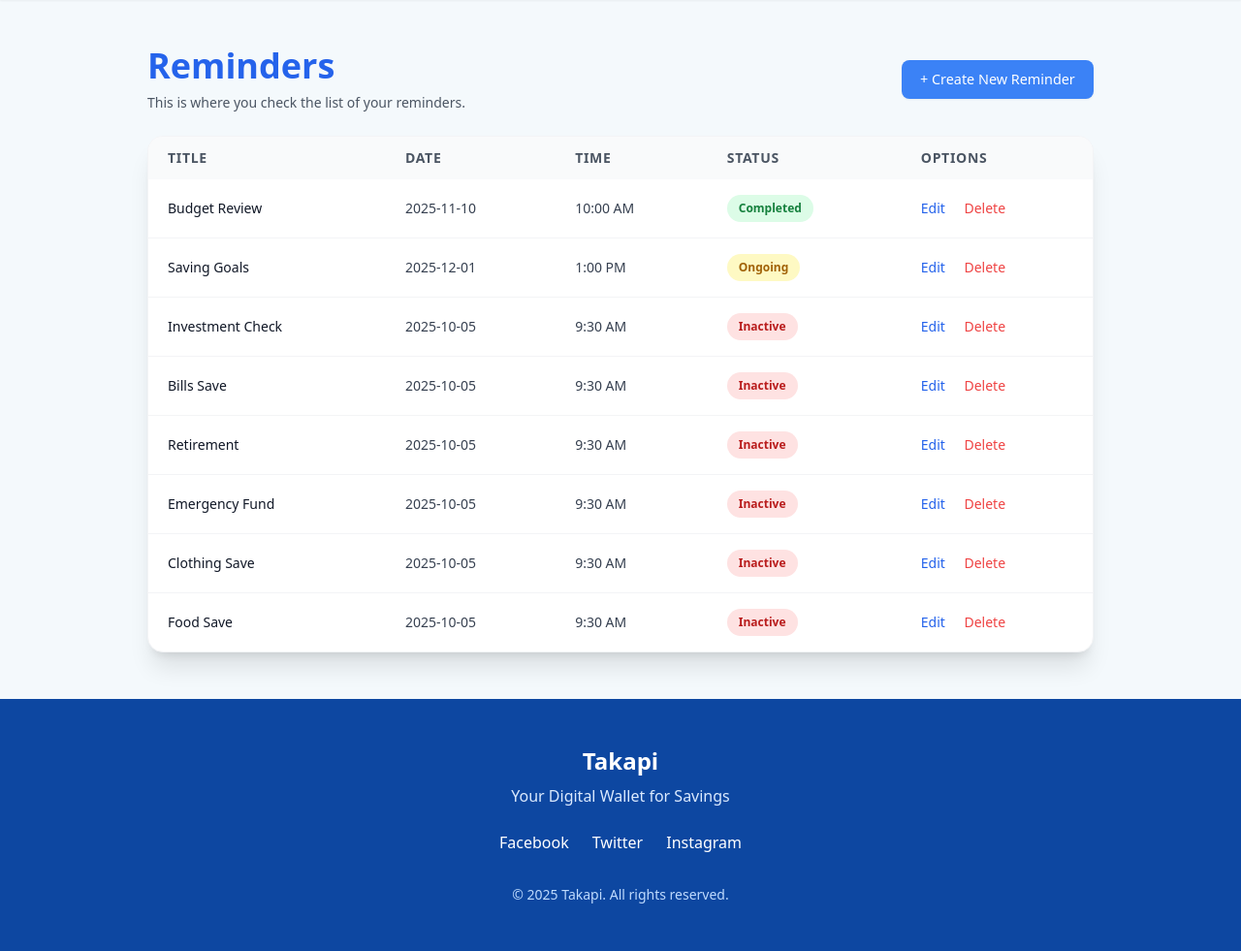
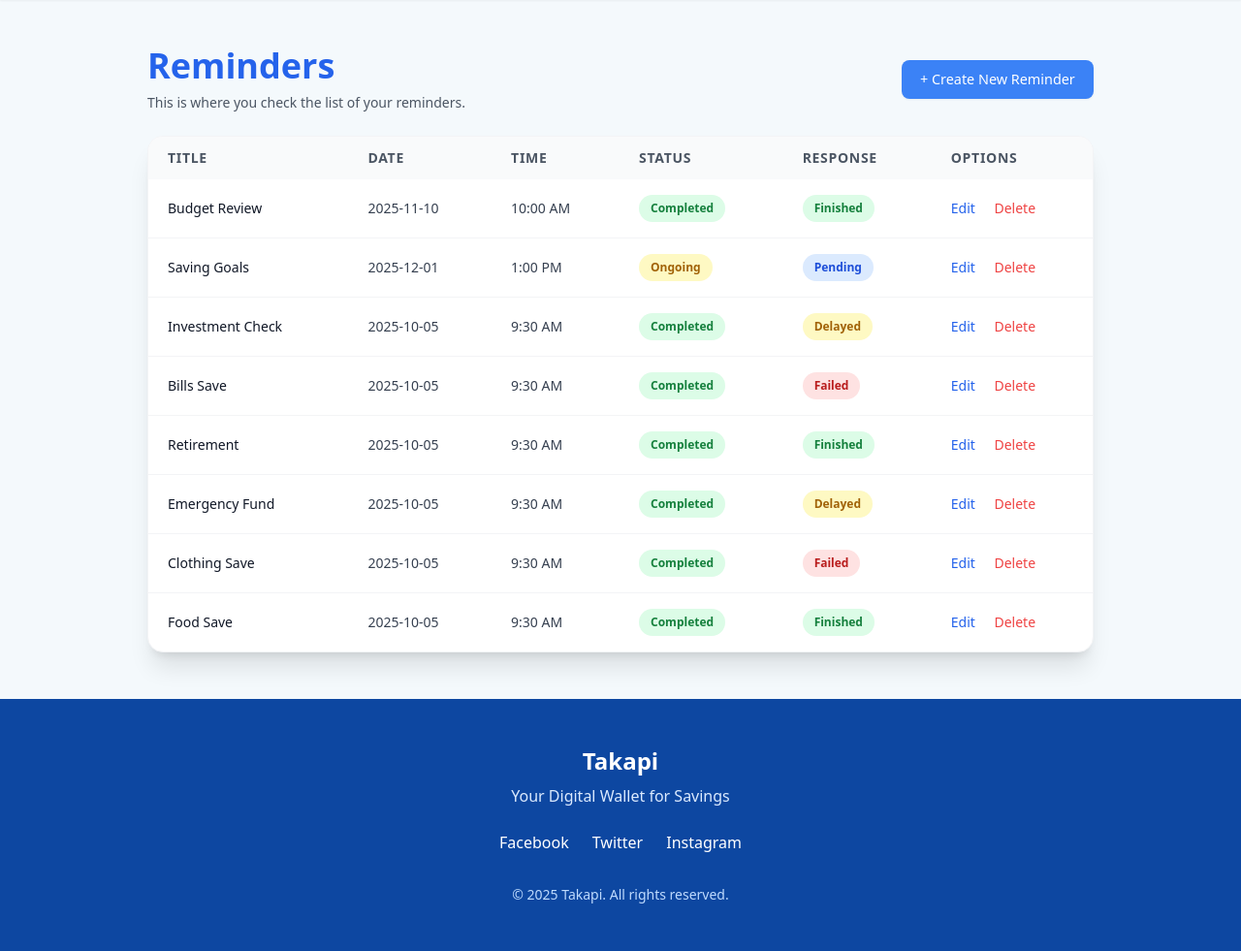
Before and after one commit to GReturn/Takapi, a Django app: page /reminder/ in a window 1280 px wide. Shown: the part 72-1053 px from the top of the page at 97% size. Run offline with Django 5.2, Linux system fonts and the light colour scheme; some libraries are stand-ins or nearby versions.

Commit message:
ADDED delete model and response column in view reminder.html

```diff
--- a/apps/reminder/templates/view-reminder-tw.html
+++ b/apps/reminder/templates/view-reminder-tw.html
@@ -102,101 +102,167 @@
             <th class="py-3 px-5 text-sm font-semibold text-gray-600 uppercase tracking-wider">Date</th>
             <th class="py-3 px-5 text-sm font-semibold text-gray-600 uppercase tracking-wider">Time</th>
             <th class="py-3 px-5 text-sm font-semibold text-gray-600 uppercase tracking-wider">Status</th>
+            <th class="py-3 px-5 text-sm font-semibold text-gray-600 uppercase tracking-wider">Response</th>
             <th class="py-3 px-5 text-sm font-semibold text-gray-600 uppercase tracking-wider">Options</th>
         </tr>
     </thead>
+
     <tbody class="divide-y divide-gray-100">
+
+        <!-- ROW 1 -->
         <tr class="hover:bg-blue-50 transition-colors">
             <td class="py-4 px-5 text-sm font-medium text-gray-900">Budget Review</td>
             <td class="py-4 px-5 text-sm text-gray-700">2025-11-10</td>
             <td class="py-4 px-5 text-sm text-gray-700">10:00 AM</td>
+
             <td class="py-4 px-5 text-sm">
                 <span class="status-badge bg-green-100 text-green-700">Completed</span>
             </td>
+
+            <td class="py-4 px-5 text-sm">
+                <span class="status-badge bg-green-100 text-green-700">Finished</span>
+            </td>
+
             <td class="py-4 px-5 text-sm">
                 <button class="text-takapi hover:text-blue-600 font-medium mr-4">Edit</button>
                 <button class="text-red-500 hover:text-red-700 font-medium">Delete</button>
             </td>
         </tr>
+
+        <!-- ROW 2 -->
         <tr class="hover:bg-blue-50 transition-colors">
             <td class="py-4 px-5 text-sm font-medium text-gray-900">Saving Goals</td>
             <td class="py-4 px-5 text-sm text-gray-700">2025-12-01</td>
             <td class="py-4 px-5 text-sm text-gray-700">1:00 PM</td>
+
             <td class="py-4 px-5 text-sm">
                 <span class="status-badge bg-yellow-100 text-yellow-700">Ongoing</span>
             </td>
+
+            <td class="py-4 px-5 text-sm">
+                <span class="status-badge bg-blue-100 text-blue-700">Pending</span>
+            </td>
+
             <td class="py-4 px-5 text-sm">
                 <button class="text-takapi hover:text-blue-600 font-medium mr-4">Edit</button>
                 <button class="text-red-500 hover:text-red-700 font-medium">Delete</button>
             </td>
         </tr>
+
+        <!-- ROW 3 -->
         <tr class="hover:bg-blue-50 transition-colors">
             <td class="py-4 px-5 text-sm font-medium text-gray-900">Investment Check</td>
             <td class="py-4 px-5 text-sm text-gray-700">2025-10-05</td>
             <td class="py-4 px-5 text-sm text-gray-700">9:30 AM</td>
+
             <td class="py-4 px-5 text-sm">
-                  <span class="status-badge bg-red-100 text-red-700">Inactive</span>
+                <span class="status-badge bg-green-100 text-green-700">Completed</span>
             </td>
+
+            <td class="py-4 px-5 text-sm">
+                <span class="status-badge bg-yellow-100 text-yellow-700">Delayed</span>
+            </td>
+
             <td class="py-4 px-5 text-sm">
                 <button class="text-takapi hover:text-blue-600 font-medium mr-4">Edit</button>
                 <button class="text-red-500 hover:text-red-700 font-medium">Delete</button>
             </td>
         </tr>
+
+        <!-- ROW 4 -->
         <tr class="hover:bg-blue-50 transition-colors">
             <td class="py-4 px-5 text-sm font-medium text-gray-900">Bills Save</td>
             <td class="py-4 px-5 text-sm text-gray-700">2025-10-05</td>
             <td class="py-4 px-5 text-sm text-gray-700">9:30 AM</td>
+
             <td class="py-4 px-5 text-sm">
-                  <span class="status-badge bg-red-100 text-red-700">Inactive</span>
+                <span class="status-badge bg-green-100 text-green-700">Completed</span>
             </td>
+
+            <td class="py-4 px-5 text-sm">
+                <span class="status-badge bg-red-100 text-red-700">Failed</span>
+            </td>
+
             <td class="py-4 px-5 text-sm">
                 <button class="text-takapi hover:text-blue-600 font-medium mr-4">Edit</button>
                 <button class="text-red-500 hover:text-red-700 font-medium">Delete</button>
             </td>
         </tr>
+
+        <!-- ROW 5 -->
         <tr class="hover:bg-blue-50 transition-colors">
             <td class="py-4 px-5 text-sm font-medium text-gray-900">Retirement</td>
             <td class="py-4 px-5 text-sm text-gray-700">2025-10-05</td>
             <td class="py-4 px-5 text-sm text-gray-700">9:30 AM</td>
+
             <td class="py-4 px-5 text-sm">
-                  <span class="status-badge bg-red-100 text-red-700">Inactive</span>
+                <span class="status-badge bg-green-100 text-green-700">Completed</span>
             </td>
+
+            <td class="py-4 px-5 text-sm">
+                <span class="status-badge bg-green-100 text-green-700">Finished</span>
+            </td>
+
             <td class="py-4 px-5 text-sm">
                 <button class="text-takapi hover:text-blue-600 font-medium mr-4">Edit</button>
                 <button class="text-red-500 hover:text-red-700 font-medium">Delete</button>
             </td>
         </tr>
+
+        <!-- ROW 6 -->
         <tr class="hover:bg-blue-50 transition-colors">
             <td class="py-4 px-5 text-sm font-medium text-gray-900">Emergency Fund</td>
             <td class="py-4 px-5 text-sm text-gray-700">2025-10-05</td>
             <td class="py-4 px-5 text-sm text-gray-700">9:30 AM</td>
+
             <td class="py-4 px-5 text-sm">
-                  <span class="status-badge bg-red-100 text-red-700">Inactive</span>
+                <span class="status-badge bg-green-100 text-green-700">Completed</span>
             </td>
+
+            <td class="py-4 px-5 text-sm">
+                <span class="status-badge bg-yellow-100 text-yellow-700">Delayed</span>
+            </td>
+
             <td class="py-4 px-5 text-sm">
                 <button class="text-takapi hover:text-blue-600 font-medium mr-4">Edit</button>
                 <button class="text-red-500 hover:text-red-700 font-medium">Delete</button>
             </td>
         </tr>
+
+        <!-- ROW 7 -->
         <tr class="hover:bg-blue-50 transition-colors">
             <td class="py-4 px-5 text-sm font-medium text-gray-900">Clothing Save</td>
             <td class="py-4 px-5 text-sm text-gray-700">2025-10-05</td>
             <td class="py-4 px-5 text-sm text-gray-700">9:30 AM</td>
+
             <td class="py-4 px-5 text-sm">
-                  <span class="status-badge bg-red-100 text-red-700">Inactive</span>
+                <span class="status-badge bg-green-100 text-green-700">Completed</span>
             </td>
+
+            <td class="py-4 px-5 text-sm">
+                <span class="status-badge bg-red-100 text-red-700">Failed</span>
+            </td>
+
             <td class="py-4 px-5 text-sm">
                 <button class="text-takapi hover:text-blue-600 font-medium mr-4">Edit</button>
                 <button class="text-red-500 hover:text-red-700 font-medium">Delete</button>
             </td>
         </tr>
+
+        <!-- ROW 8 -->
         <tr class="hover:bg-blue-50 transition-colors">
             <td class="py-4 px-5 text-sm font-medium text-gray-900">Food Save</td>
             <td class="py-4 px-5 text-sm text-gray-700">2025-10-05</td>
             <td class="py-4 px-5 text-sm text-gray-700">9:30 AM</td>
+
             <td class="py-4 px-5 text-sm">
-                  <span class="status-badge bg-red-100 text-red-700">Inactive</span>
+                <span class="status-badge bg-green-100 text-green-700">Completed</span>
             </td>
+
+            <td class="py-4 px-5 text-sm">
+                <span class="status-badge bg-green-100 text-green-700">Finished</span>
+            </td>
+
             <td class="py-4 px-5 text-sm">
                 <button class="text-takapi hover:text-blue-600 font-medium mr-4">Edit</button>
                 <button class="text-red-500 hover:text-red-700 font-medium">Delete</button>
@@ -205,6 +271,7 @@
 
     </tbody>
 </table>
+
         </div>
       </div>
 
@@ -213,6 +280,77 @@
 
 
 </body>
+<!-- Delete Confirmation Modal -->
+<div id="deleteModal" class="fixed inset-0 bg-black bg-opacity-40 flex items-center justify-center z-[999] hidden">
+  <div class="bg-white rounded-xl shadow-xl p-6 w-80 text-center">
+    <h2 class="text-xl font-semibold text-gray-800 mb-3">Confirm Delete</h2>
+    <p class="text-gray-600 text-sm mb-6">Are you sure you want to delete this reminder?</p>
+
+    <div class="flex justify-center gap-4">
+      <button id="cancelDelete"
+        class="px-4 py-2 bg-gray-300 hover:bg-gray-400 rounded-lg text-gray-800 font-medium">
+        Cancel
+      </button>
+
+      <button id="confirmDelete"
+        class="px-4 py-2 bg-red-500 hover:bg-red-600 rounded-lg text-white font-medium">
+        Delete
+      </button>
+    </div>
+  </div>
+</div>
+
+<!-- Success Message Modal -->
+<div id="successModal" class="fixed inset-0 bg-black bg-opacity-40 flex items-center justify-center z-[999] hidden">
+  <div class="bg-white rounded-xl shadow-xl p-6 w-80 text-center">
+    <h2 class="text-xl font-semibold text-green-600 mb-4">Deleted Successfully</h2>
+    <p class="text-gray-600 text-sm mb-6">The reminder has been removed.</p>
+
+    <button id="successConfirm"
+      class="px-5 py-2 bg-takapi text-white hover:bg-blue-700 rounded-lg shadow">
+      OK
+    </button>
+  </div>
+</div>
+
+<script>
+  // Select modals
+  const deleteModal = document.getElementById("deleteModal");
+  const successModal = document.getElementById("successModal");
+
+  // Buttons inside modals
+  const cancelDelete = document.getElementById("cancelDelete");
+  const confirmDelete = document.getElementById("confirmDelete");
+  const successConfirm = document.getElementById("successConfirm");
+
+  let currentDeleteTarget = null;
+
+  // Attach event listeners to all delete buttons
+  document.querySelectorAll("button.text-red-500").forEach(btn => {
+    btn.addEventListener("click", () => {
+      currentDeleteTarget = btn;
+      deleteModal.classList.remove("hidden");
+    });
+  });
+
+  // Cancel deletion
+  cancelDelete.addEventListener("click", () => {
+    deleteModal.classList.add("hidden");
+    currentDeleteTarget = null;
+  });
+
+  // Confirm deletion (NO actual deletion performed)
+  confirmDelete.addEventListener("click", () => {
+    deleteModal.classList.add("hidden");
+    successModal.classList.remove("hidden");
+  });
+
+  // Close success modal
+  successConfirm.addEventListener("click", () => {
+    successModal.classList.add("hidden");
+  });
+</script>
+
 <!-- Footer -->
 {% include "partials/footer.html" %}
 </html>
```
Lines whose indentation alone changed are shown as unchanged.
